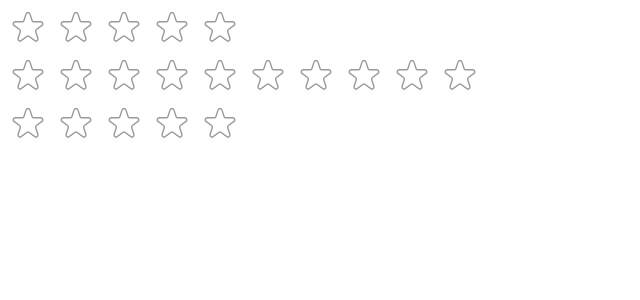
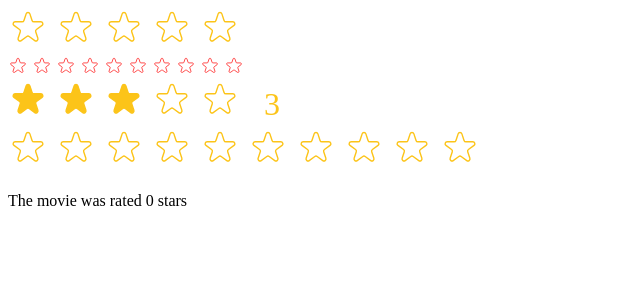
Before and after one commit to marcosmanto/usepopcorn-react, a React (Create React App) app: page / in a window 1280 px wide. Shown: the top 300 px of the page, without its empty margins (0-640 px from the left). Built offline with nearby package versions, Linux system fonts and the light colour scheme.

Commit message:
create a good interface to `StarRating` component with settings to color, max rating, default rating, external callback (output data), size, messages and className

```diff
--- a/src/StarRating.js
+++ b/src/StarRating.js
@@ -12,46 +12,53 @@ const starContainerStyle = {
   alignItems: 'center'
 }
 
-const textStyle = {
-  lineHeight: '1',
-  margin: '0'
-}
+export default function StarRating({ maxRating = 5, defaultRating = 0, onSetRating, color = '#fcc419', hoverColor = '#e9ecef', hoverColorLower = '#fab005', size = 48, className = '', messages = [] }) {
+  const [rating, setRating] = useState(defaultRating)
+  const [previewRating, setPreviewRating] = useState(0)
+  const textStyle = {
+    lineHeight: '1',
+    margin: '0',
+    color,
+    fontSize: `${size / 1.5}px`
+  }
 
-export default function StarRating({ maxRating = 5 }) {
-  const [rating, setRating] = useState(0)
-  const [previewRating, setPreviewRating] = useState(0)
+  function handleRating(rating) {
+    // input
+    setRating(rating)
+    // output to external callback. Value is acessible outside this component
+    onSetRating(rating)
+  }
 
   function handlePreviewRating(previewRate) {
     setPreviewRating(previewRate)
   }
 
   return (
-    <div style={containerStyle}>
+    <div style={containerStyle} className={className}>
       <div style={starContainerStyle}>
         {Array.from({ length: maxRating }, (_, i) => (
-          <Star key={i} num={i + 1} previewRating={previewRating} rating={rating} onRate={() => setRating(i + 1)} onPreviewRate={handlePreviewRating} />
+          <Star key={i} num={i + 1} previewRating={previewRating} rating={rating} onRate={() => handleRating(i + 1)} onPreviewRate={handlePreviewRating} color={color} hoverColor={hoverColor} hoverColorLower={hoverColorLower} size={size} />
         ))}
       </div>
-      <p style={textStyle}>{previewRating || rating || ''}</p>
+      <p style={textStyle}>{messages.length === maxRating ? messages[(previewRating || rating) - 1] : previewRating || rating || ''}</p>
     </div>
   )
 }
 
-const starStyle = {
-  width: '48px',
-  height: '48px',
-  cursor: 'pointer',
-  strokeWidth: '.7px',
-  stroke: 'rgba(0, 0, 0, .4)'
-}
-
-function Star({ num, previewRating, rating, onRate, onPreviewRate }) {
-  const starColor = '#ffd43b'
-  const starPreviewHigherColor = '#e9ecef'
-  const starPreviewLowerColor = '#fab005'
+function Star({ num, previewRating, rating, onRate, onPreviewRate, color, hoverColor, hoverColorLower, size }) {
+  const starColor = color
+  const starPreviewHigherColor = hoverColor
+  const starPreviewLowerColor = hoverColorLower
   const isFull = num <= rating
   const isPreviewHigher = num <= previewRating
   const isPreviewLower = num <= previewRating && previewRating < rating
+  const starStyle = {
+    width: `${size}px`,
+    height: `${size}px`,
+    cursor: 'pointer',
+    strokeWidth: '.7px',
+    stroke: color //rgba(0, 0, 0, .4)
+  }
 
   let fill
   if (isPreviewLower && isFull) {
--- a/src/index.js
+++ b/src/index.js
@@ -1,4 +1,4 @@
-import React from 'react'
+import React, { useState } from 'react'
 import ReactDOM from 'react-dom/client'
 // import './index.css'
 // import App from './App'
@@ -8,8 +8,19 @@ const root = ReactDOM.createRoot(document.getElementById('root'))
 root.render(
   <React.StrictMode>
     {/* <App /> */}
-    <StarRating maxRating={5} />
-    <StarRating maxRating={10} />
-    <StarRating />
+    <StarRating maxRating={5} className="test" messages={['Terrible', 'Bad', 'Okay', 'Good', 'Amazing']} />
+    <StarRating maxRating={10} size={24} color="red" hoverColor="pink" hoverColorLower="pink" />
+    <StarRating defaultRating={3} />
+    <Test />
   </React.StrictMode>
 )
+
+function Test() {
+  const [movieRating, setMovieRating] = useState(0)
+  return (
+    <div>
+      <StarRating maxRating={10} onSetRating={setMovieRating} />
+      <p>The movie was rated {movieRating} stars</p>
+    </div>
+  )
+}
```
